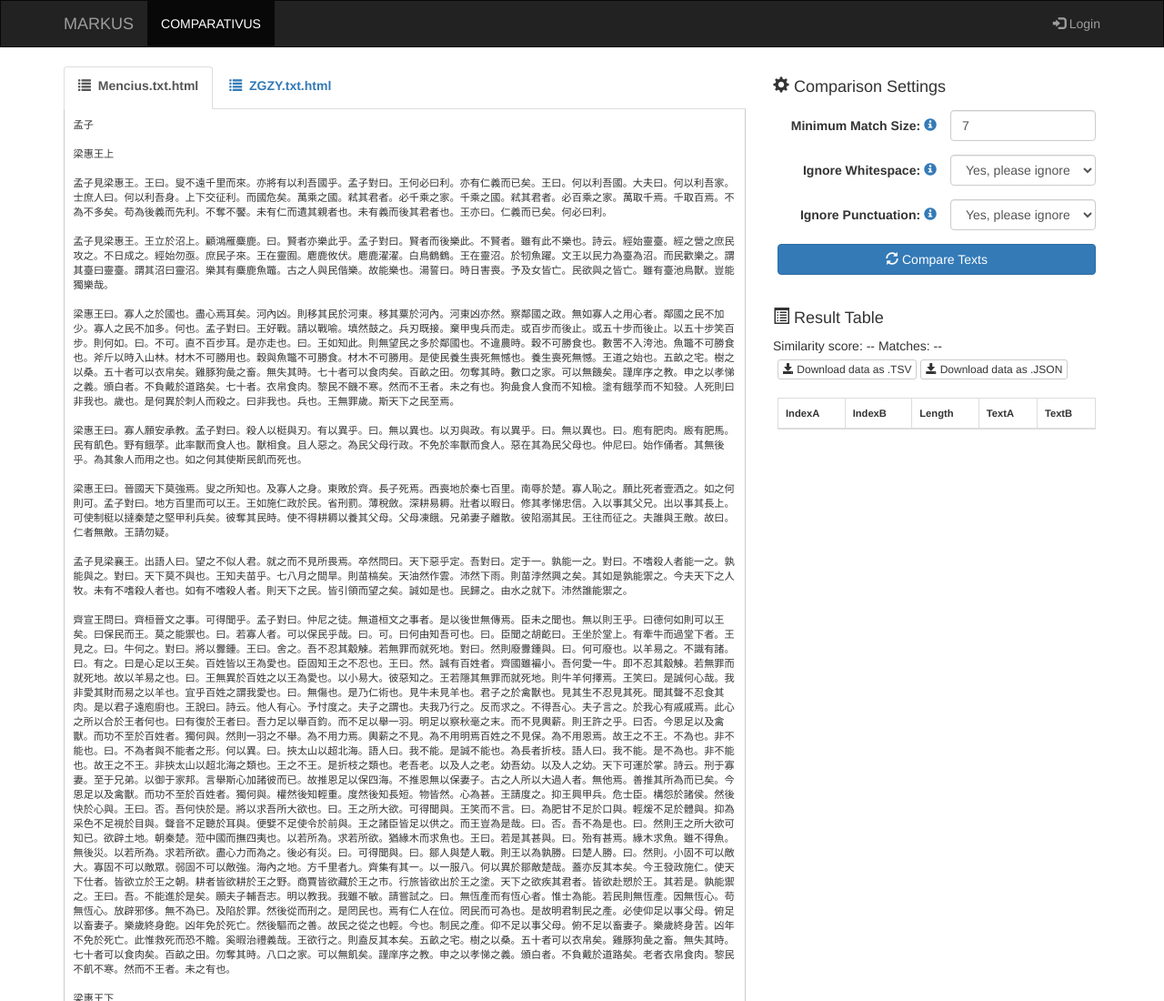
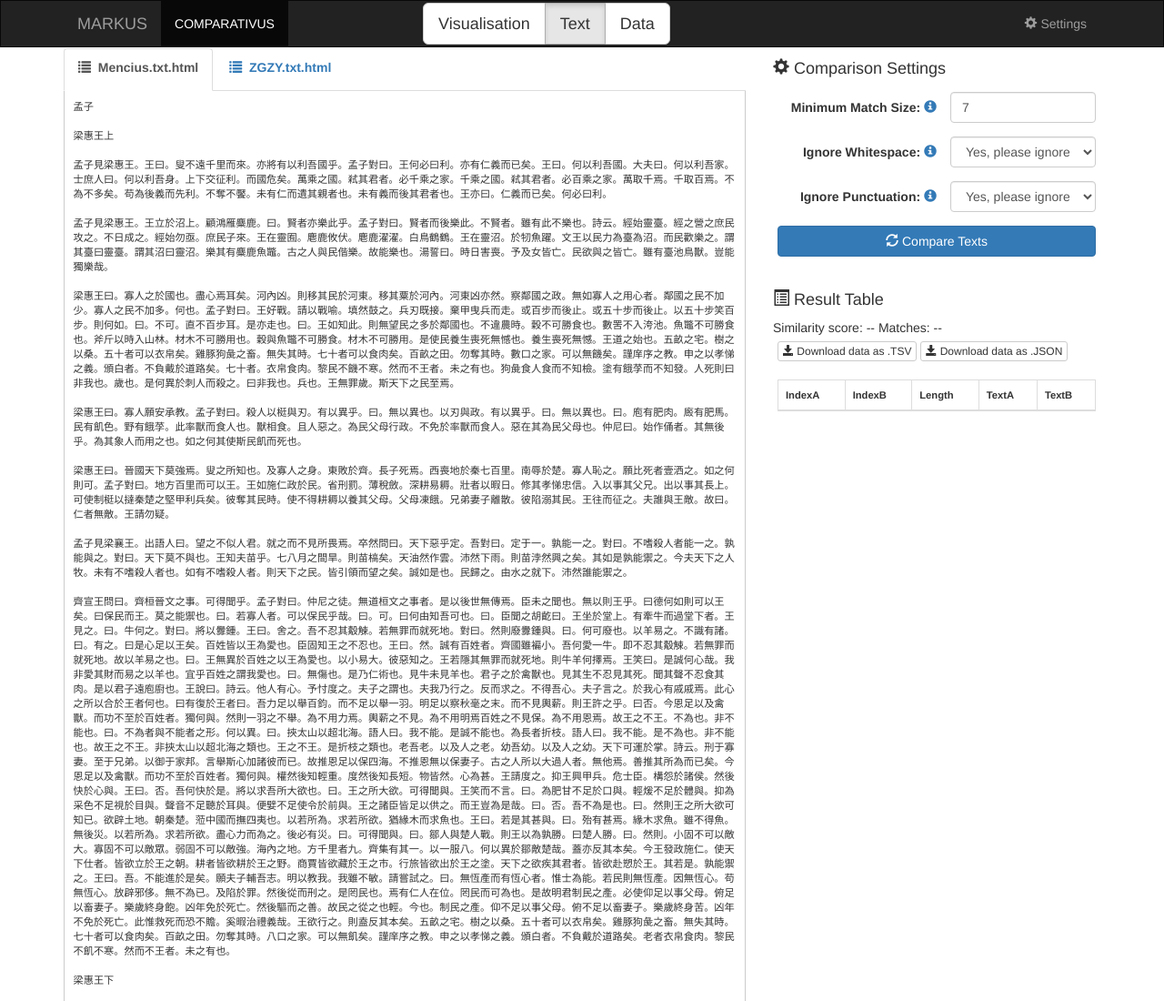
Before and after one commit to MGelein/comparativus, a website: page index.html in a window 1280 px wide. Shown: the top 1100 px of the page at 91% size. Drawn offline with Linux system fonts and the light colour scheme.

Commit message:
Redesign started for a paged design

```diff
--- a/css/style.css
+++ b/css/style.css
@@ -49,6 +49,7 @@ BOOTSTRAP OVERRIDES
 .navbar{
   width: 100%;
   border-radius: 0px;
+  margin-bottom: 0px;
 }
 
 .panel{
@@ -90,6 +91,11 @@ CUSTOM CLASSES
     -o-transform: rotate(360deg);
     transform: rotate(360deg);
   }
+}
+
+.pageButtons{
+  text-align: center;
+  margin-top: 2px;
 }
 
 .rotating {
--- a/index.html
+++ b/index.html
@@ -12,15 +12,26 @@
 <body>
 <nav class="navbar navbar-inverse navbar-static">
     <div class="container">
+        <div class="col-xs-4">
         <div class="navbar-header">
-        <a class="navbar-brand" href="#">MARKUS</a>
+            <a class="navbar-brand" href="http://dh.chinese-empires.eu/markus/beta/">MARKUS</a>
         </div>
         <ul class="nav navbar-nav">
             <li class="active"><a href="#">COMPARATIVUS</a></li>
         </ul>
+        </div>
+        <div class="col-xs-4">
+            <div class="btn-group btn-group-lg pageButtons">
+                    <button type="button" class="btn btn-default">Visualisation</button>
+                    <button type="button" class="active btn btn-default">Text</button>
+                    <button type="button" class="btn btn-default">Data</button>
+            </div>
+        </div>
+        <div class="col-xs-4">
             <ul class="nav navbar-nav navbar-right">
-       <li><a href="#"><span class="glyphicon glyphicon-log-in"></span>&nbsp;Login</a></li>
+            <li><a href="#"><span class="glyphicon glyphicon-cog"></span>&nbsp;Settings</a></li>
         </ul>
+        </div>
     </div>
 </nav>
 <div class="container">
@@ -37,42 +48,10 @@
     <div id="mainContent" class="col-xs-8">
 
       <ul id="navTabs" class="nav nav-tabs">
-        <!-- Title panel A
-        <li class="active">
-          <a data-toggle="tab" href="#textAHolder">
-            <i class="glyphicon glyphicon-list"></i>&nbsp;
-            <label>
-              <span class="fileName">Choose File</span>
-            </label>
-            <span id="infoA" class="small"></span>
-          </a>
-        </li>-->
-
-        <!-- Title Panel B
-        <li>
-          <a data-toggle="tab" href="#textBHolder">
-            <i class="glyphicon glyphicon-list"></i>&nbsp;
-            <label>
-              <span class="fileName">Choose File</span>
-            </label>
-            <span id="infoB" class="small"></span>
-          </a>
-        </li>-->
       </ul>
 
       <!-- Actual text of the focused text -->
       <div id="textContent" class="tab-content">
-
-        <!-- Text input A
-        <div id="textAHolder" class="tab-pane fade in active">
-          <pre id="textA"></pre>
-        </div>
-      -->
-        <!-- Text input B
-        <div id="textBHolder" class="tab-pane fade">
-          <pre id="textB"></pre>
-        </div>
-      -->
       </div>
 
 
```
Lines whose indentation alone changed are shown as unchanged.
